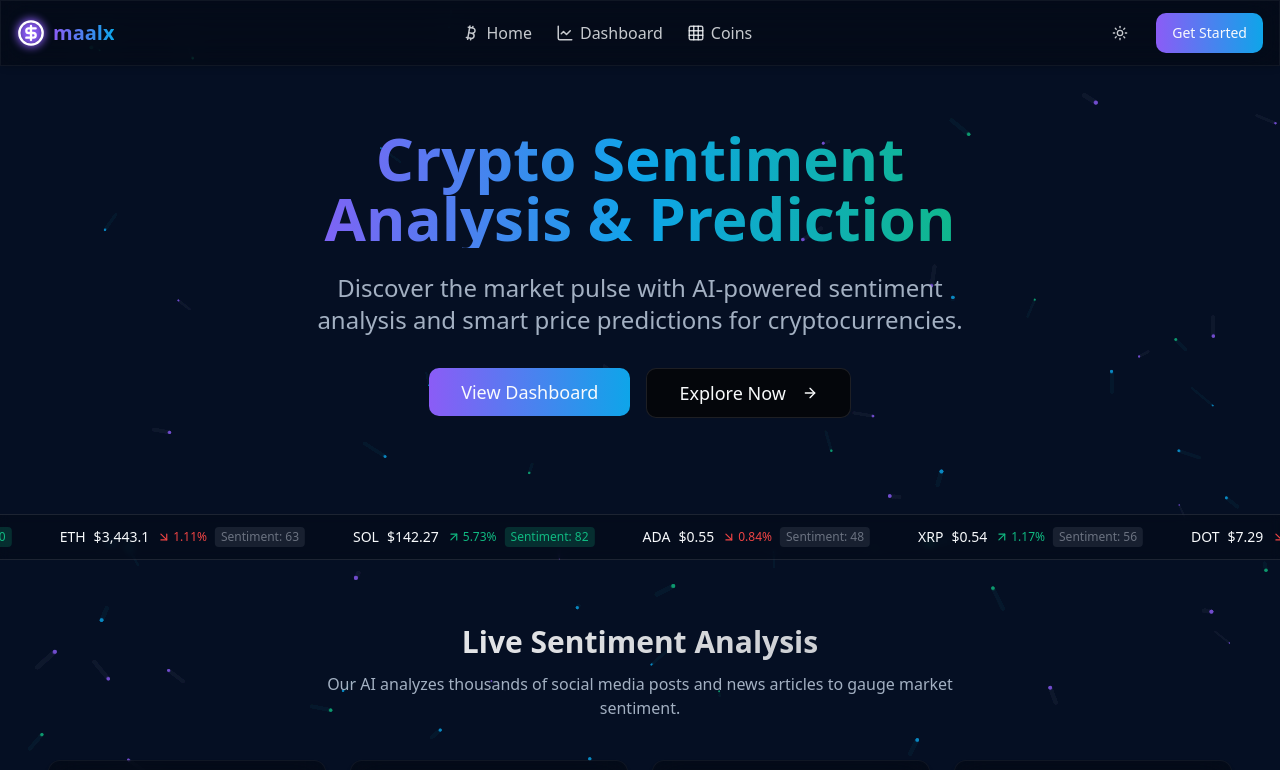
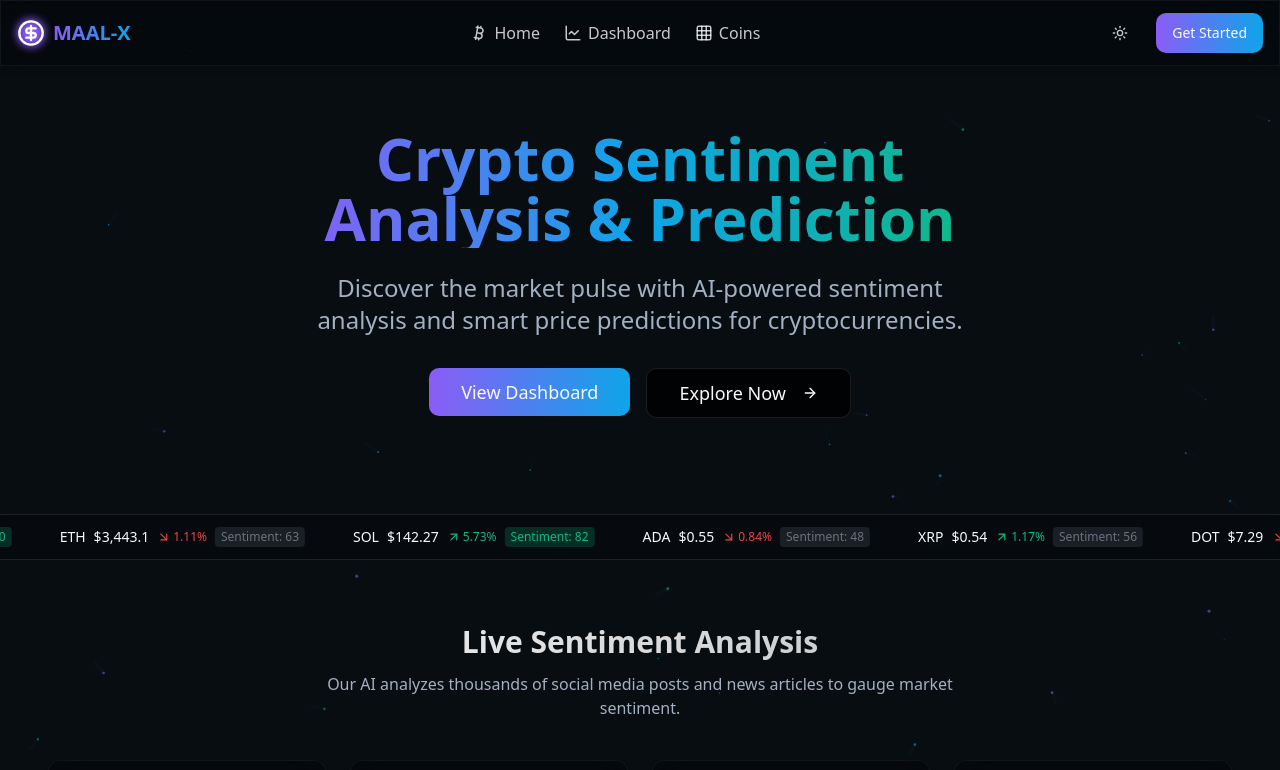
Before and after one commit to aasthachordia/crypto-pulse-nexus, a React (Vite) app: page / in a window 1280 px wide. Shown: the top 770 px of the page. Built offline with nearby package versions, Linux system fonts and the light colour scheme.

Commit message:
Refactor: Update site name and theme
Update site name to MAAL-X and experiment with a black theme.

```diff
--- a/index.html
+++ b/index.html
@@ -4,17 +4,17 @@
   <head>
     <meta charset="UTF-8" />
     <meta name="viewport" content="width=device-width, initial-scale=1.0" />
-    <title>maalx</title>
+    <title>MAAL-X</title>
     <meta name="description" content="Advanced Crypto Sentiment Analysis" />
-    <meta name="author" content="maalx" />
+    <meta name="author" content="MAAL-X" />
 
-    <meta property="og:title" content="maalx" />
+    <meta property="og:title" content="MAAL-X" />
     <meta property="og:description" content="Advanced Crypto Sentiment Analysis" />
     <meta property="og:type" content="website" />
     <meta property="og:image" content="https://lovable.dev/opengraph-image-p98pqg.png" />
 
     <meta name="twitter:card" content="summary_large_image" />
-    <meta name="twitter:site" content="@maalx" />
+    <meta name="twitter:site" content="@MAAL-X" />
     <meta name="twitter:image" content="https://lovable.dev/opengraph-image-p98pqg.png" />
   </head>
 
--- a/src/components/layout/Navbar.tsx
+++ b/src/components/layout/Navbar.tsx
@@ -35,7 +35,7 @@ const Navbar = () => {
               <CircleDollarSign size={28} className="text-white relative z-10" />
             </div>
             <span className="text-xl font-bold bg-gradient-to-r from-crypto-neon-purple to-crypto-neon-blue text-transparent bg-clip-text">
-              maalx
+              MAAL-X
             </span>
           </Link>
 
--- a/src/components/ui/particle-background.tsx
+++ b/src/components/ui/particle-background.tsx
@@ -30,23 +30,23 @@ const ParticleBackground = () => {
     resizeCanvas();
 
     // Create particles
-    const particleCount = Math.floor(window.innerWidth / 20); // Reduced particle count
+    const particleCount = Math.floor(window.innerWidth / 30); // Further reduced particle count
     const particles: Particle[] = [];
 
     const colors = [
-      'rgba(139, 92, 246, 0.3)', // purple (dimmed)
-      'rgba(14, 165, 233, 0.3)', // blue (dimmed)
-      'rgba(16, 185, 129, 0.3)', // green (dimmed)
+      'rgba(139, 92, 246, 0.2)', // purple (more dimmed)
+      'rgba(14, 165, 233, 0.2)', // blue (more dimmed)
+      'rgba(16, 185, 129, 0.2)', // green (more dimmed)
     ];
 
     for (let i = 0; i < particleCount; i++) {
       particles.push({
         x: Math.random() * canvas.width,
         y: Math.random() * canvas.height,
-        radius: Math.random() * 1.5 + 0.5, // Slightly smaller particles
+        radius: Math.random() * 1.2 + 0.3, // Even smaller particles
         color: colors[Math.floor(Math.random() * colors.length)],
-        vx: (Math.random() - 0.5) * 0.12, // Slower movement
-        vy: (Math.random() - 0.5) * 0.12  // Slower movement
+        vx: (Math.random() - 0.5) * 0.08, // Even slower movement
+        vy: (Math.random() - 0.5) * 0.08  // Even slower movement
       });
     }
 
@@ -54,8 +54,8 @@ const ParticleBackground = () => {
     const animate = () => {
       requestAnimationFrame(animate);
 
-      // Clear canvas with slight fade effect for trails (darker)
-      ctx.fillStyle = 'rgba(17, 24, 39, 0.1)';
+      // Clear canvas with slight fade effect for trails (even darker)
+      ctx.fillStyle = 'rgba(10, 15, 24, 0.2)'; // Darker background fade
       ctx.fillRect(0, 0, canvas.width, canvas.height);
 
       // Update and draw particles
@@ -82,10 +82,10 @@ const ParticleBackground = () => {
           const dy = particle.y - particles[j].y;
           const distance = Math.sqrt(dx * dx + dy * dy);
 
-          if (distance < 80) { // Only connect nearby particles
+          if (distance < 70) { // Reduced connection distance
             ctx.beginPath();
-            ctx.strokeStyle = `rgba(255, 255, 255, ${0.02 * (1 - distance / 80)})`; // Dimmer connections
-            ctx.lineWidth = 0.3; // Thinner lines
+            ctx.strokeStyle = `rgba(255, 255, 255, ${0.01 * (1 - distance / 70)})`; // Even dimmer connections
+            ctx.lineWidth = 0.2; // Thinner lines
             ctx.moveTo(particle.x, particle.y);
             ctx.lineTo(particles[j].x, particles[j].y);
             ctx.stroke();
--- a/src/index.css
+++ b/src/index.css
@@ -5,22 +5,22 @@
 
 @layer base {
   :root {
-    --background: 222 47% 3%;
+    --background: 222 47% 1%; /* Darker background */
     --foreground: 210 40% 98%;
 
-    --card: 222 47% 8%;
+    --card: 222 47% 5%; /* Darker card */
     --card-foreground: 210 40% 98%;
 
-    --popover: 222 47% 8%;
+    --popover: 222 47% 5%; /* Darker popover */
     --popover-foreground: 210 40% 98%;
 
     --primary: 252 95% 65%;
     --primary-foreground: 210 40% 98%;
 
-    --secondary: 222 47% 12%;
+    --secondary: 222 47% 8%; /* Darker secondary */
     --secondary-foreground: 210 40% 98%;
 
-    --muted: 222 47% 12%;
+    --muted: 222 47% 8%; /* Darker muted */
     --muted-foreground: 215 20% 70%;
 
     --accent: 194 95% 45%;
@@ -29,19 +29,19 @@
     --destructive: 0 62.8% 50.6%;
     --destructive-foreground: 210 40% 98%;
 
-    --border: 222 47% 15%;
-    --input: 222 47% 15%;
+    --border: 222 47% 10%; /* Darker border */
+    --input: 222 47% 10%; /* Darker input */
     --ring: 252 95% 65%;
 
     --radius: 0.75rem;
 
-    --sidebar-background: 222 47% 6%;
+    --sidebar-background: 222 47% 3%; /* Darker sidebar */
     --sidebar-foreground: 210 40% 98%;
     --sidebar-primary: 252 95% 65%;
     --sidebar-primary-foreground: 0 0% 100%;
-    --sidebar-accent: 222 47% 12%;
+    --sidebar-accent: 222 47% 8%; /* Darker sidebar accent */
     --sidebar-accent-foreground: 210 40% 98%;
-    --sidebar-border: 222 47% 15%;
+    --sidebar-border: 222 47% 10%; /* Darker sidebar border */
     --sidebar-ring: 252 95% 65%;
   }
 }
@@ -54,8 +54,8 @@
   body {
     @apply bg-background text-foreground;
     background-image:
-      radial-gradient(rgba(139, 92, 246, 0.07) 1px, transparent 0),
-      radial-gradient(rgba(14, 165, 233, 0.07) 1px, transparent 0);
+      radial-gradient(rgba(139, 92, 246, 0.05) 1px, transparent 0), /* More subtle gradient */
+      radial-gradient(rgba(14, 165, 233, 0.05) 1px, transparent 0); /* More subtle gradient */
     background-size: 40px 40px;
     background-position: 0 0, 20px 20px;
   }
@@ -63,7 +63,7 @@
 
 @layer utilities {
   .glassmorphism {
-    @apply bg-background/40 backdrop-blur-lg border border-white/5 shadow-md;
+    @apply bg-background/30 backdrop-blur-lg border border-white/5 shadow-md; /* More transparent background */
   }
 
   .text-glow {
--- a/src/pages/Index.tsx
+++ b/src/pages/Index.tsx
@@ -185,7 +185,7 @@ const Index = () => {
           <div className="flex flex-col md:flex-row justify-between items-center">
             <div className="flex items-center gap-2 mb-4 md:mb-0">
               <span className="text-xl font-bold bg-gradient-to-r from-crypto-neon-purple to-crypto-neon-blue text-transparent bg-clip-text">
-                maalx
+                MAAL-X
               </span>
               <span className="text-sm text-muted-foreground">© 2025</span>
             </div>
```
